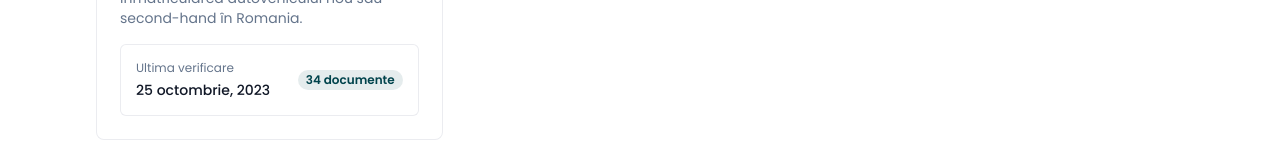
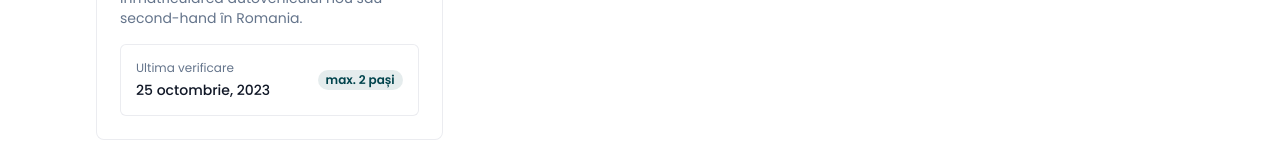
Before and after one commit to xsuve/byro, a Next.js app: page /documente-necesare in a window 1280 px wide. Shown: the part 372-532 px from the top of the page. Built offline with nearby package versions, Linux system fonts and the light colour scheme; a web font is replaced by a local one.

Commit message:
Count max number of steps.

```diff
--- a/app/documente-necesare/page.tsx
+++ b/app/documente-necesare/page.tsx
@@ -2,6 +2,7 @@ import { Nav, Process, Section } from '@/components';
 import db from '../../public/db.json';
 import { Metadata } from 'next';
 import { Heading } from '@/components/ui';
+import { getMaxSteps } from '@/utils/helpers';
 
 export const metadata: Metadata = {
   title: 'Byro - Documente și acte necesare proceselor birocratice în România',
@@ -27,11 +28,7 @@ export default function DocumenteNecesarePage() {
               title={process.title}
               description={process.description}
               updatedAt={process.updatedAt}
-              documentsCount={process.steps.reduce(
-                (count, step) =>
-                  count + (step.documents ? step.documents.length : 0),
-                0
-              )}
+              maxSteps={getMaxSteps(process.steps)}
             />
           ))}
         </div>
--- a/components/Process/Process.tsx
+++ b/components/Process/Process.tsx
@@ -11,7 +11,7 @@ type ProcessProps = {
   title: string;
   description: string;
   updatedAt: string;
-  documentsCount: number;
+  maxSteps: number;
   className?: string;
 };
 
@@ -26,7 +26,7 @@ export const Process: FC<ProcessProps> = ({
   title,
   description,
   updatedAt,
-  documentsCount,
+  maxSteps,
 }) => {
   return (
     <Link href={`/documente-necesare/${slug}`}>
@@ -55,13 +55,12 @@ export const Process: FC<ProcessProps> = ({
                 .toFormat('dd MMMM, yyyy')}
             </Text>
           </div>
-          <Lozenge color='aquamarine'>{`${documentsCount} ${
-            documentsCount > 0
-              ? documentsCount > 1
-                ? 'documente'
-                : 'document'
-              : 'documente'
-          }`}</Lozenge>
+          <Lozenge color='aquamarine'>
+            max.{' '}
+            {`${maxSteps} ${
+              maxSteps > 0 ? (maxSteps > 1 ? 'pași' : 'pas') : 'pași'
+            }`}
+          </Lozenge>
         </div>
       </div>
     </Link>
--- /dev/null
+++ b/utils/helpers.ts
@@ -0,0 +1,16 @@
+import { ProcessStep } from '@/types';
+
+export function getMaxSteps(steps: ProcessStep[], currentStep = 1) {
+  let maxSteps = currentStep;
+
+  steps.forEach((step) => {
+    step.options?.forEach((option) => {
+      const nextStep = steps.find((s) => s.id === option.next);
+      if (nextStep) {
+        maxSteps = Math.max(maxSteps, getMaxSteps([nextStep], currentStep + 1));
+      }
+    });
+  });
+
+  return maxSteps;
+}
```
